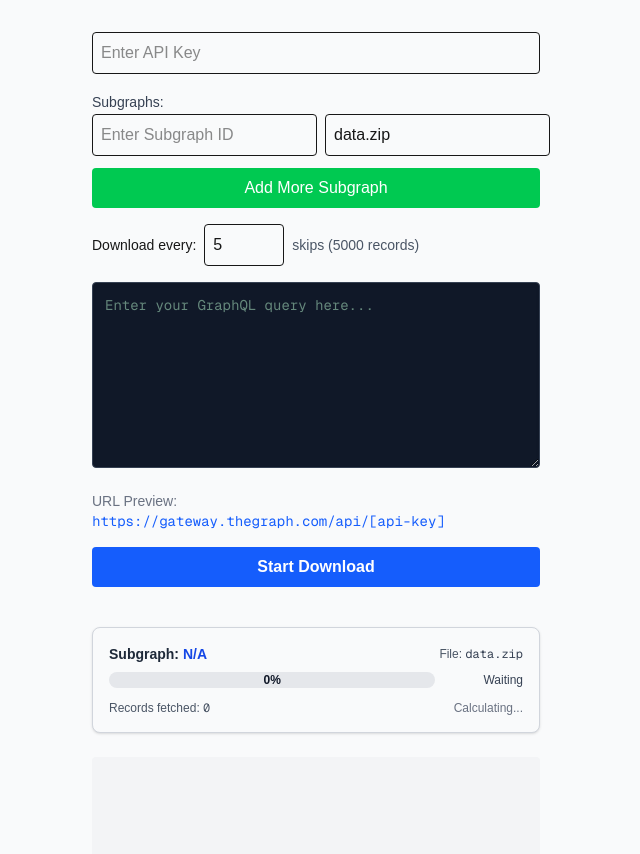
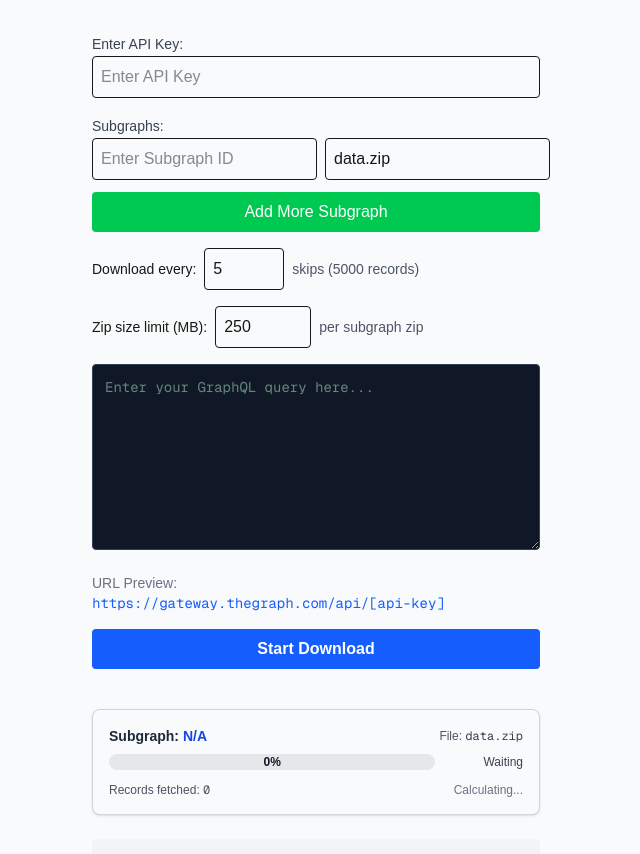
Before and after one commit to Bharath-Narasimha/subgraph-data-extractor, a Next.js app: page / in a window 1280 px wide. Shown: the top 854 px of the page, without its empty margins (324-964 px from the left). Built offline with nearby package versions, Linux system fonts and the light colour scheme.

Commit message:
Update page.tsx

```diff
--- a/app/page.tsx
+++ b/app/page.tsx
@@ -20,6 +20,7 @@ export default function Home() {
   const [subgraphProgress, setSubgraphProgress] = useState<Array<{ percentage: number; recordsFetched: number; estimatedTime: string; status: string }>>([
     { percentage: 0, recordsFetched: 0, estimatedTime: 'Calculating...', status: 'Waiting' }
   ]);
+  const [zipSizeLimitMB, setZipSizeLimitMB] = useState<number>(250);
 
   const appendLog = (msg: string) => setLog((prev) => [...prev, msg]);
 
@@ -149,7 +150,7 @@ export default function Home() {
 
           // Check zip size after each batch
           const zipBlob = await currentZip.generateAsync({ type: 'blob' });
-          if (zipBlob.size >= 250 * 1024 * 1024) { // 250 MB
+          if (zipBlob.size >= zipSizeLimitMB * 1024 * 1024) {
             const url = URL.createObjectURL(zipBlob);
             const a = document.createElement('a');
             const zipPartName = subgraph.fileName.replace(/\.zip$/, '') + `${zipIndex}.zip`;
@@ -213,7 +214,7 @@ export default function Home() {
   return (
     <div className='min-h-screen bg-gray-50 flex flex-col items-center justify-center p-8 space-y-6'>
     <div className='w-full max-w-md space-y-4'>
-
+    <label className="text-sm font-medium text-gray-700">Enter API Key:</label>
       <input
         type="text"
         placeholder="Enter API Key"
@@ -270,6 +271,19 @@ export default function Home() {
           className="w-20 p-2 border rounded"
         />
         <span className="text-sm text-gray-600">skips ({downloadFrequency * 1000} records)</span>
+      </div>
+
+      <div className="flex items-center space-x-2">
+        <label className="text-sm font-medium">Zip size limit (MB):</label>
+        <input
+          type="number"
+          min="50"
+          max="1024"
+          value={zipSizeLimitMB}
+          onChange={e => setZipSizeLimitMB(Number(e.target.value) || 250)}
+          className="w-24 p-2 border rounded"
+        />
+        <span className="text-sm text-gray-600">per subgraph zip</span>
       </div>
 
       <textarea
```
